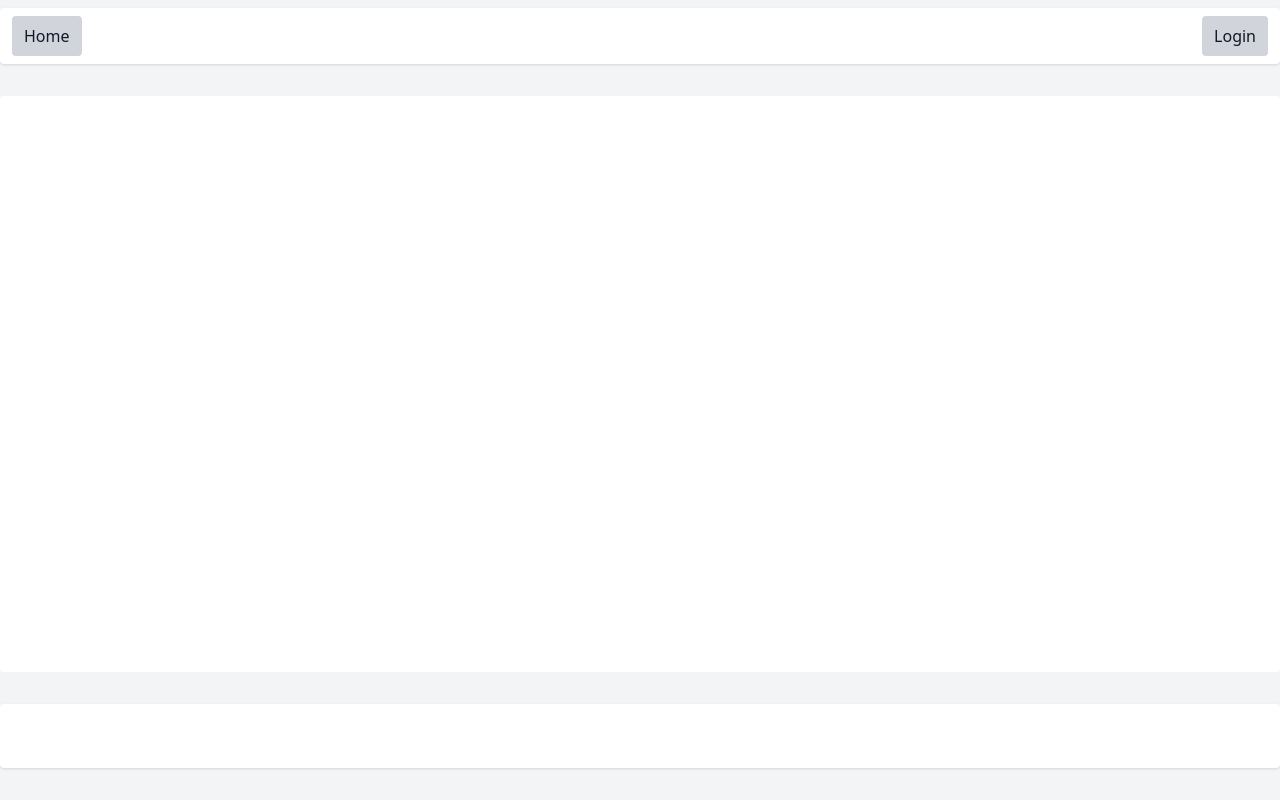
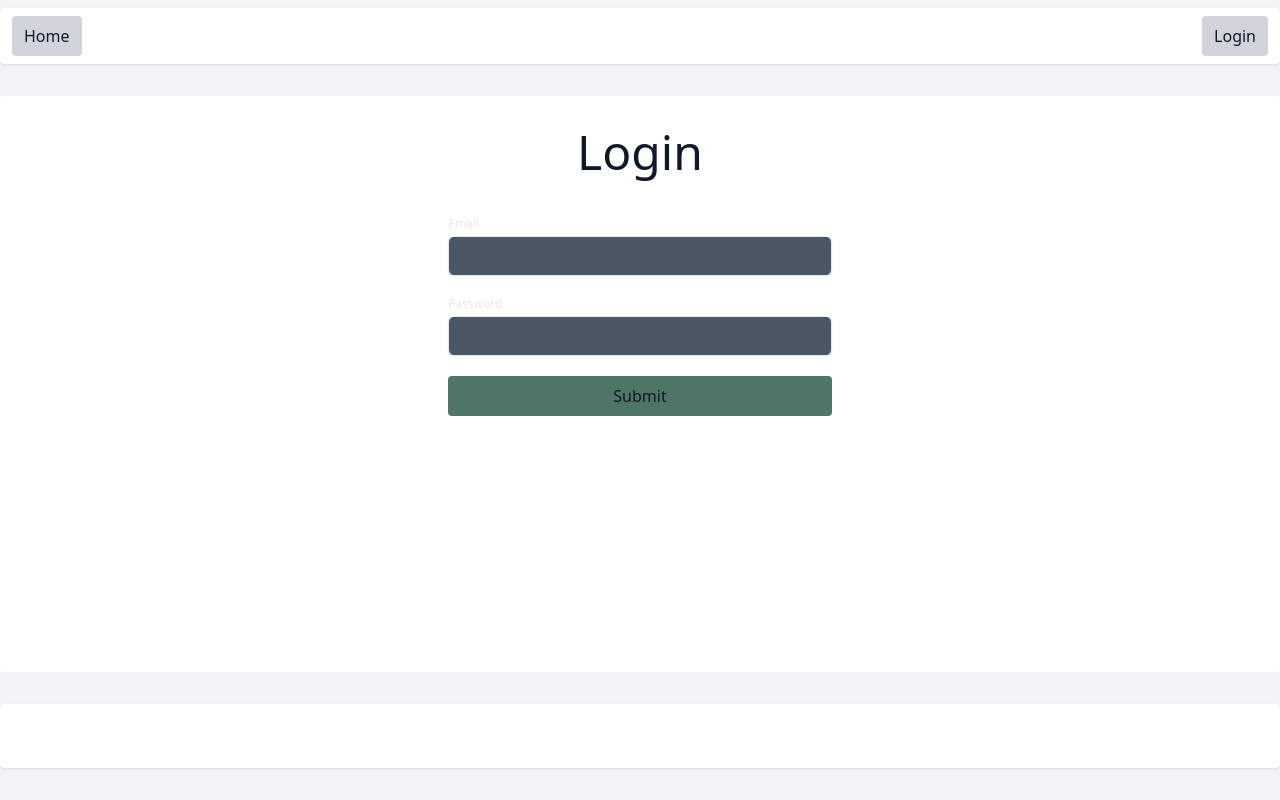
Before and after one commit to BenjaminPalko/insurance, a Next.js app: page /login in a window 1280 px wide. Built offline with nearby package versions, Linux system fonts and the light colour scheme.

Commit message:
add login page

```diff
--- a/package.json
+++ b/package.json
@@ -10,6 +10,7 @@
   },
   "dependencies": {
     "@swc-jotai/react-refresh": "^0.0.8",
+    "@tailwindcss/forms": "^0.5.3",
     "@types/axios": "^0.14.0",
     "@types/node": "20.2.5",
     "@types/react": "18.2.7",
--- a/src/app/login/page.tsx
+++ b/src/app/login/page.tsx
@@ -1,6 +1,62 @@
+'use client';
+import {useForm} from "react-hook-form";
+
+interface FormValues {
+    email: string;
+    password: string;
+}
+
 export default function Login() {
+
+    const {register, handleSubmit, reset, formState: {errors, isSubmitSuccessful}} = useForm<FormValues>();
+
+    const onSubmit = handleSubmit((data) => {
+        console.log(data);
+        reset();
+    });
+
     return (
-        <main className={''}>
+        <main className={'flex flex-col items-center justify-center gap-10'}>
+            <h1 className={'text-center font-light text-5xl'}>Login</h1>
+            <form className={'flex flex-col gap-5 w-full max-w-sm'} onSubmit={onSubmit}>
+                <div>
+                    <label htmlFor="UserEmail" className="block text-xs font-medium text-gray-200">
+                        Email
+                    </label>
+
+                    <input
+                        {...register('email', {
+                            required: 'Email is required'
+                        })}
+                        type="email"
+                        id="UserEmail"
+                        className="mt-1 h-10 w-full px-2 rounded-md border border-gray-200 bg-gray-600 outline-gray-200 focus:border-blue-600 focus:outline-none shadow-sm sm:text-sm"
+                    />
+                    <span
+                        className={`text-sm antialiased font-light text-red-300 ${errors.email || 'hidden'}`}>{errors.email?.message}</span>
+                </div>
+
+                <div>
+                    <label htmlFor="Password" className="block text-xs font-medium text-gray-200">
+                        Password
+                    </label>
+
+                    <input
+                        {...register('password', {
+                            required: 'Password is required'
+                        })}
+                        type="password"
+                        id="Password"
+                        className="mt-1 h-10 w-full px-2 rounded-md border border-gray-200 bg-gray-600 outline-gray-200 focus:border-blue-600 focus:outline-none shadow-sm sm:text-sm"
+                    />
+                    <span
+                        className={`text-sm antialiased font-light text-red-300 ${errors.password || 'hidden'}`}>{errors.password?.message}</span>
+                </div>
+
+                <button type={'submit'} onClick={onSubmit} className={'bg-primary-main rounded p-2'}>Submit</button>
+                <h2 className={`text-center font-light text-lg ${isSubmitSuccessful || 'hidden'}`}>Login
+                    Submitted...</h2>
+            </form>
         </main>
     )
 }
```
Also changed, not shown: 1 other file (tests, documents, lock files or other folders).
